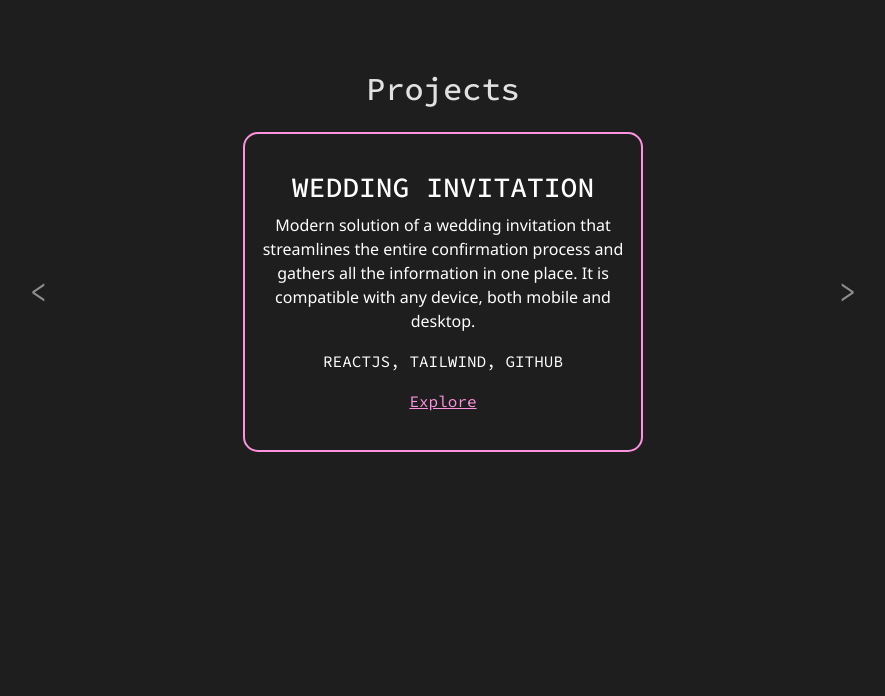
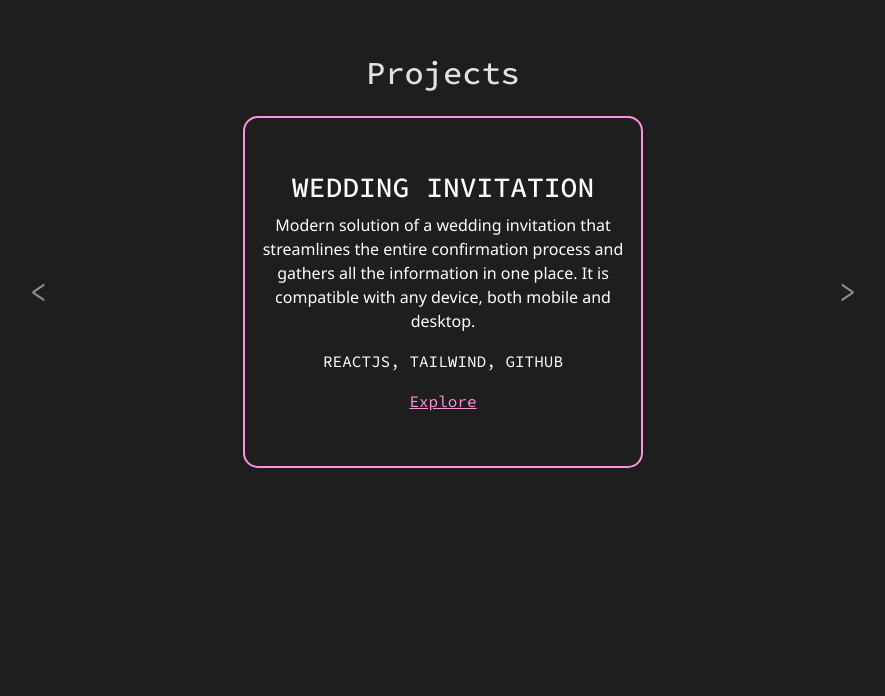
Before and after one commit to vickyteran/Portfolio, a React (Vite) app: page / in a window 1280 px wide. Shown: the part 2531-3227 px from the top of the page, without its empty margins (197-1082 px from the left). Built offline with nearby package versions, Linux system fonts and the light colour scheme.

Commit message:
altura card project

```diff
--- a/src/components/StyleProjects.css
+++ b/src/components/StyleProjects.css
@@ -12,7 +12,7 @@
 .project-card {
   min-width: calc(100% / 3);
   width: 25rem;
-  height: 20rem;
+  height: 22rem;
   padding: 1rem;
   background-color: var(--fondo);
   color: white;
```
